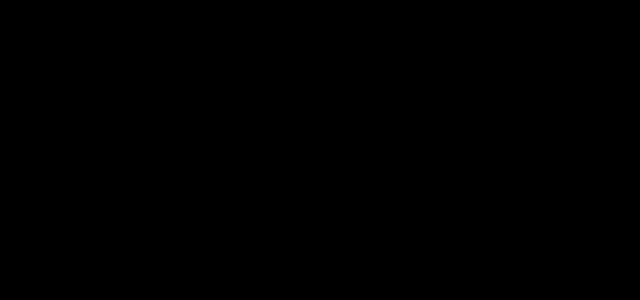
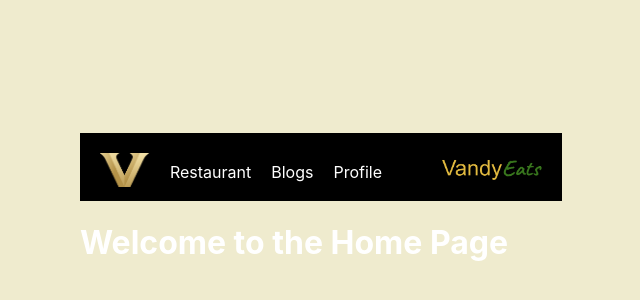
Before and after one commit to elle-choi/vandyeats, a React (Create React App) app in the folder frontend/: page /home in a window 1280 px wide. Before the commit this address had no page. Shown: the part 192-492 px from the top of the page, without its empty margins (339-979 px from the left). Built offline with nearby package versions, Linux system fonts and the light colour scheme.

Commit message:
navbar setup

```diff
--- a/frontend/src/App.js
+++ b/frontend/src/App.js
@@ -3,6 +3,10 @@ import { BrowserRouter as Router, Route, Routes } from "react-router-dom";
 import LoginPage from "./components/auth/SignIn.jsx"
 // import ForgotPassword from "./components/ForgotPassword";
 import SignupLink from "./components/auth/SignUp.jsx";
+import HomePage from "./components/HomePage.jsx"
+import BlogsPage from "./components/BlogsPage.jsx"
+import RestaurantPage from "./components/RestaurantPage.jsx"
+import ProfilePage from "./components/ProfilePage.jsx"
 
 const App = () => {
   return (
@@ -10,6 +14,10 @@ const App = () => {
       <Routes>
         {/* <Route path="/forgot-password" component={ForgotPassword} /> */}
         <Route path="/signup" element={<SignupLink />} />
+        <Route path="/home" element={<HomePage />} />
+        <Route path="/restaurant" element={<RestaurantPage />} />
+        <Route path="/blogs" element={<BlogsPage />} />
+        <Route path="/profile" element={<ProfilePage />} />
         <Route path="/" element={<LoginPage />} />
       </Routes>
     </Router>
--- /dev/null
+++ b/frontend/src/components/BlogsPage.jsx
@@ -0,0 +1,16 @@
+import React from "react";
+import Navbar from "./NavBar.js";
+import "./HomePage.css";
+
+const Home = () => {
+    return (
+      <div>
+        <Navbar />
+        <div className="content">
+          <h1>Welcome to the Blogs Page</h1>
+        </div>
+      </div>
+    );
+  };
+
+  export default Home;
--- /dev/null
+++ b/frontend/src/components/HomePage.css
@@ -0,0 +1,4 @@
+body {
+    margin: 0;
+    background-color: #EFEBCE;
+  }
--- /dev/null
+++ b/frontend/src/components/HomePage.jsx
@@ -0,0 +1,16 @@
+import React from "react";
+import Navbar from "./NavBar.js";
+import "./HomePage.css";
+
+const Home = () => {
+    return (
+      <div>
+        <Navbar />
+        <div className="content">
+          <h1>Welcome to the Home Page</h1>
+        </div>
+      </div>
+    );
+  };
+
+  export default Home;
--- /dev/null
+++ b/frontend/src/components/NavBar.css
@@ -0,0 +1,40 @@
+/* client/src/styles/Navbar.css */
+.navbar {
+    background-color: black;
+    color: white;
+    display: flex;
+    justify-content: space-between;
+    align-items: center;
+    padding: 10px 20px;
+    width: 100%; /* Set the width to 100% */
+    margin: 0; /* Remove margin */
+  }
+
+  .left-section {
+    display: flex;
+    align-items: center;
+  }
+
+  .logo-left {
+    width: 50px; /* Adjust the width as needed */
+    margin-right: 20px;
+  }
+
+  .links {
+    display: flex;
+  }
+
+  .links a {
+    color: white;
+    text-decoration: none;
+    margin-right: 20px;
+  }
+
+  .right-section {
+    display: flex;
+    align-items: center;
+  }
+
+  .logo-right {
+    width: 100px; /* Adjust the width as needed */
+  }
--- /dev/null
+++ b/frontend/src/components/NavBar.js
@@ -0,0 +1,27 @@
+import React from "react";
+import { Link } from "react-router-dom";
+import logoLeft from "../assets/Vanderbilt_University_logo.png";
+import logoRight from "../assets/logo.png";
+import "./NavBar.css"
+
+const Navbar = () => {
+    return (
+      <div className="navbar">
+        <div className="left-section">
+        <Link to="/home">
+          <img src={logoLeft} alt="Left Logo" className="logo-left" />
+        </Link>
+          <div className="links">
+            <Link to="/restaurant">Restaurant</Link>
+            <Link to="/blogs">Blogs</Link>
+            <Link to="/profile">Profile</Link>
+          </div>
+        </div>
+        <div className="right-section">
+          <img src={logoRight} alt="Right Logo" className="logo-right" />
+        </div>
+      </div>
+    );
+  };
+
+  export default Navbar;
--- /dev/null
+++ b/frontend/src/components/ProfilePage.jsx
@@ -0,0 +1,16 @@
+import React from "react";
+import Navbar from "./NavBar.js";
+import "./HomePage.css";
+
+const Home = () => {
+    return (
+      <div>
+        <Navbar />
+        <div className="content">
+          <h1>Welcome to the Profile Page</h1>
+        </div>
+      </div>
+    );
+  };
+
+  export default Home;
--- /dev/null
+++ b/frontend/src/components/RestaurantPage.jsx
@@ -0,0 +1,16 @@
+import React from "react";
+import Navbar from "./NavBar.js";
+import "./HomePage.css";
+
+const Home = () => {
+    return (
+      <div>
+        <Navbar />
+        <div className="content">
+          <h1>Welcome to the Restaurant Page</h1>
+        </div>
+      </div>
+    );
+  };
+
+  export default Home;
--- a/frontend/src/components/auth/SignIn.css
+++ b/frontend/src/components/auth/SignIn.css
@@ -68,3 +68,8 @@ a {
   margin-top: 80px;
   font-size: 16px;
 }
+
+.error-message {
+  color: red;
+  margin-top: 10px;
+}
--- a/frontend/src/components/auth/SignIn.jsx
+++ b/frontend/src/components/auth/SignIn.jsx
@@ -1,13 +1,15 @@
 import React, { useState } from "react";
 import { auth } from "../../firebase";
 import { signInWithEmailAndPassword } from "firebase/auth";
-import { Link } from "react-router-dom";
+import { Link, useNavigate} from "react-router-dom";
 import logo from "../../assets/logo.png";
 import "./SignIn.css";
 
 const SignIn = () => {
+  const navigate = useNavigate();
   const [email, setEmail] = useState("");
   const [password, setPassword] = useState("");
+  const [errorMessage, setErrorMessage] = useState("");
   const signIn = (e) => {
     //so page does not get reloaded when form is submitted
     e.preventDefault();
@@ -15,9 +17,12 @@ const SignIn = () => {
     signInWithEmailAndPassword(auth, email, password)
       .then((userCredential) => {
         console.log(userCredential);
+        navigate("/home");
+        setErrorMessage("Success!");
       })
       .catch((error) => {
         console.log(error);
+        setErrorMessage("Invalid email or password. Please try again.");
       });
   };
   return (
@@ -41,7 +46,7 @@ const SignIn = () => {
         Forgot Password?
       </Link>
       <button type="submit">Submit</button>
-
+      {errorMessage && <p className="error-message">{errorMessage}</p>}
       <Link to="/signup" className="signup-link">
         Dont have an account? <strong>Sign Up</strong>
       </Link>
--- a/frontend/src/components/auth/SignUp.jsx
+++ b/frontend/src/components/auth/SignUp.jsx
@@ -1,8 +1,10 @@
 import React, {useState} from 'react';
 import {auth} from '../../firebase';
 import { createUserWithEmailAndPassword } from 'firebase/auth';
+import { Link, useNavigate } from "react-router-dom";
 
 const SignUp = () => {
+  const navigate = useNavigate();
   const [email, setEmail] = useState("");
   const [password, setPassword] = useState("");
   const signUp = (e) => {
@@ -13,6 +15,7 @@ const SignUp = () => {
     createUserWithEmailAndPassword(auth, email, password)
     .then((userCredential) => {
         console.log(userCredential)
+        navigate("/home");
     }).catch((error) => {
         console.log(error)
     })
@@ -34,6 +37,9 @@ const SignUp = () => {
           onChange={ (e) => setPassword(e.target.value)}
         ></input>
         <button type='submit'>Sign Up</button>
+        <Link to="/" className="signup-link">
+        Already have an account? <strong>Sign In</strong>
+      </Link>
       </form>
     </div>
   );
```
Also changed, not shown: frontend/src/assets/Vanderbilt_University_logo.png (added).
